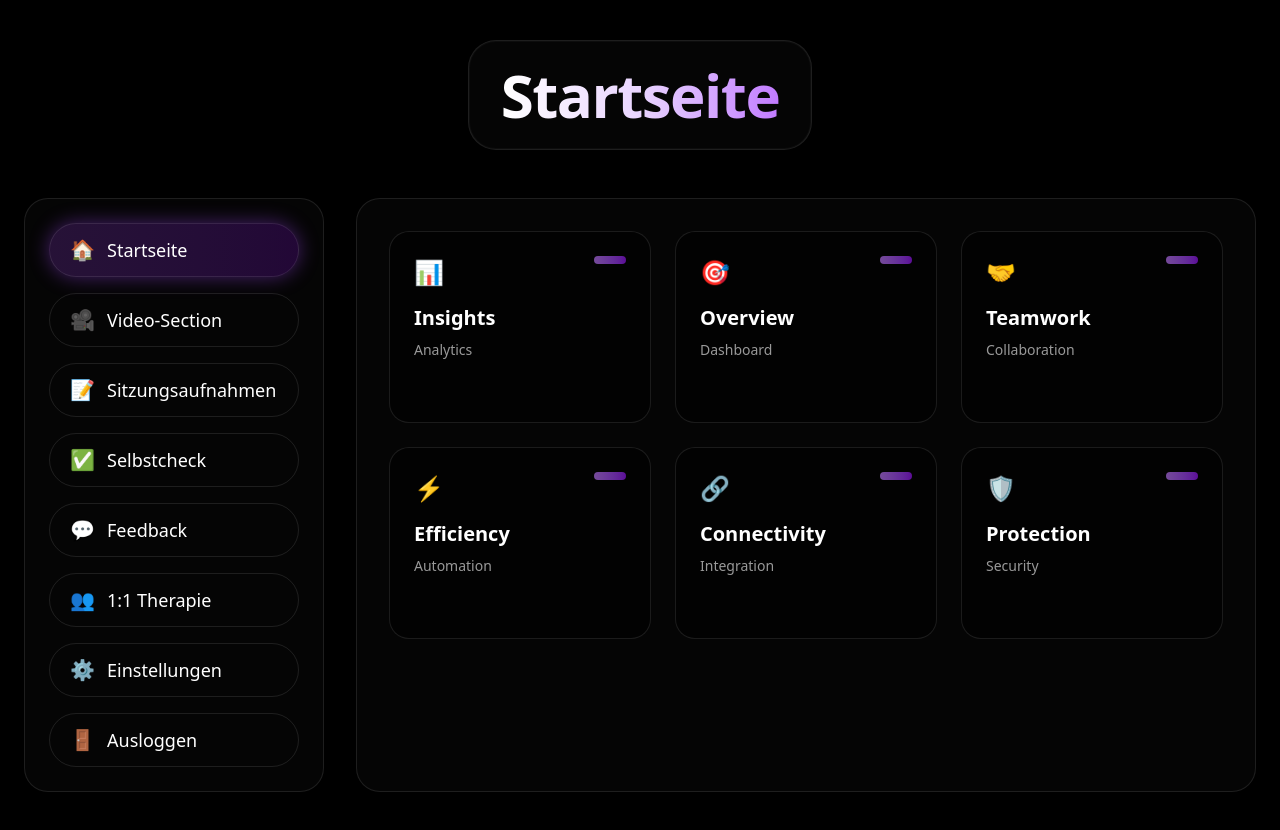
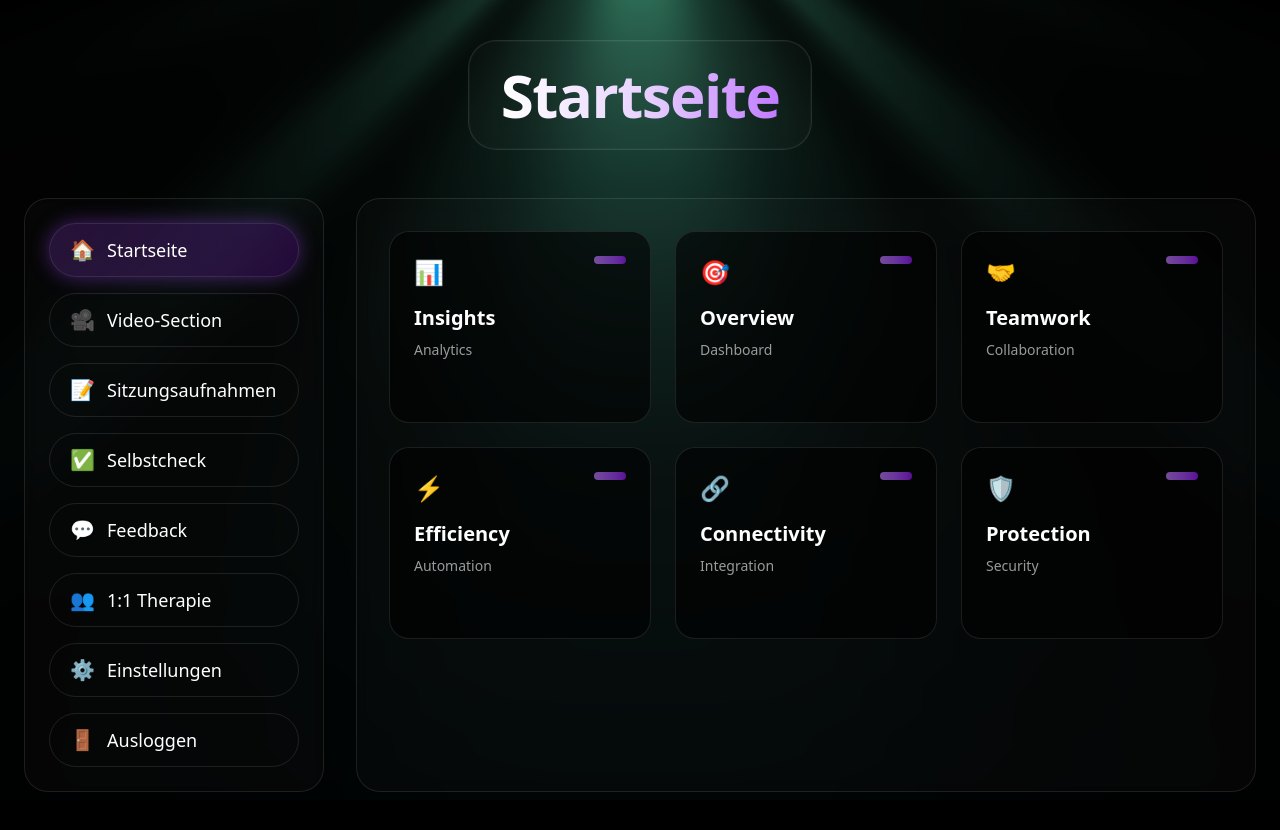
Before and after one commit to lightofhope-foundation/online-platform, a Next.js app: page / in a window 1280 px wide. Built offline with nearby package versions, Linux system fonts and the light colour scheme.

Commit message:
style: remove main bg-black so background effects are visible; ensure rays layer is below content but above page bg

```diff
--- a/src/app/globals.css
+++ b/src/app/globals.css
@@ -25,10 +25,10 @@ html, body {
   width: 100vw;
   height: 100vh;
   pointer-events: none;
-  z-index: 0;
+  z-index: 1; /* under content (z-10) */
 }
 
-/* Light rays container styling from original CSS */
+/* Light rays container styling */
 .light-rays-container {
   width: 100%;
   height: 100%;
--- a/src/app/page.tsx
+++ b/src/app/page.tsx
@@ -11,7 +11,7 @@ export default function Home() {
       </div>
 
       {/* Main content */}
-      <main className="relative z-10 min-h-screen bg-black text-white">
+      <main className="relative z-10 min-h-screen text-white">
         <div className="mx-auto max-w-7xl px-6 py-10">
           {/* Header */}
           <div className="mb-12 text-center">
```
